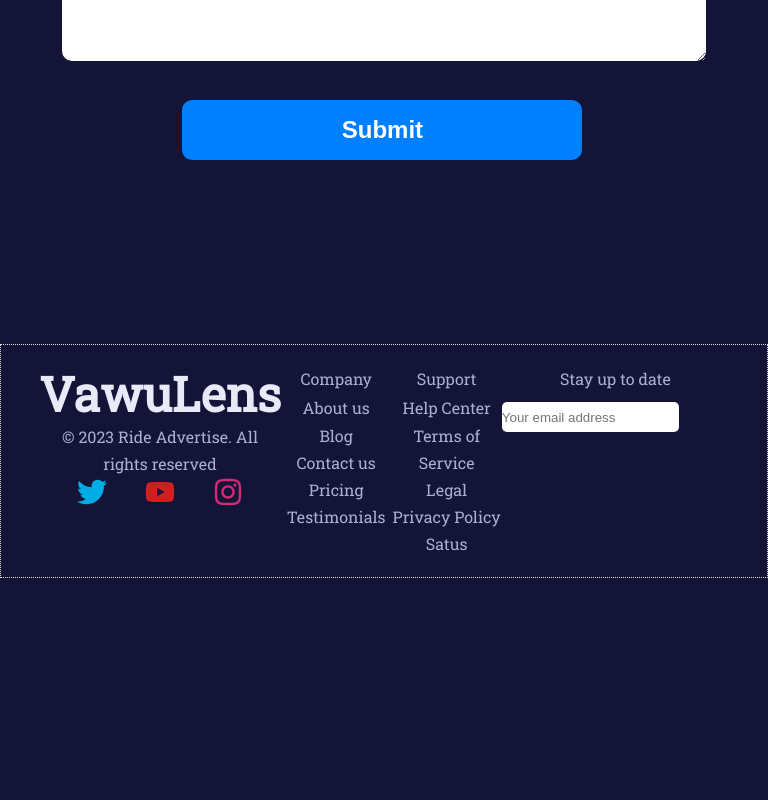
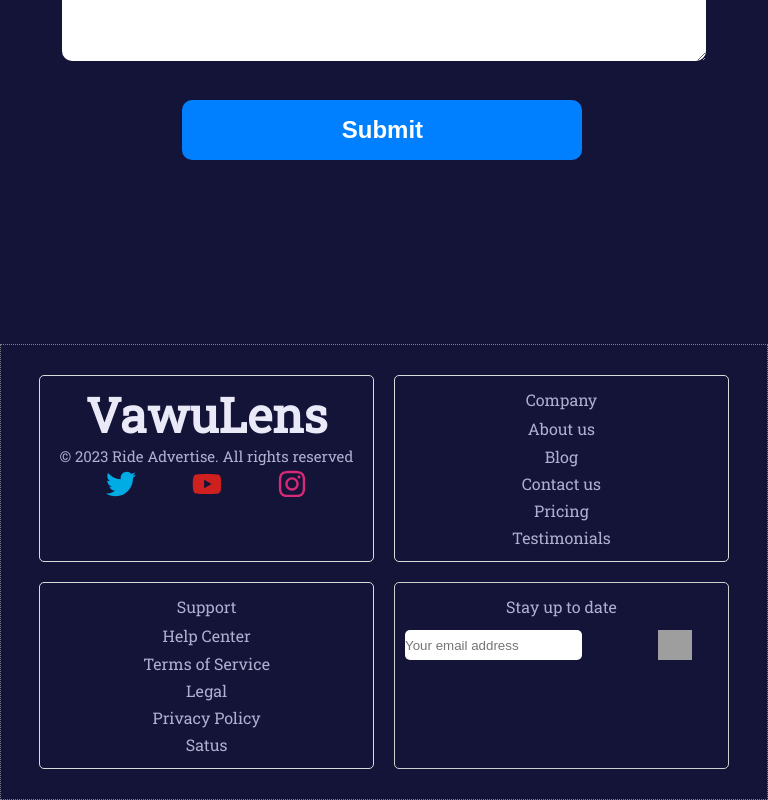
Before and after one commit to suhail3535/FitnessWorldwebApp, a React (Create React App) app: page /contact in a window 768 px wide. Shown: the part 1144-1944 px from the top of the page. Before the commit the page ends 1722 px from the top, so only its background shows below. Built offline with nearby package versions, Linux system fonts and the light colour scheme; grey boxes are pictures that could not be loaded.

Commit message:
update mentors page

```diff
--- a/src/Components/footer.css
+++ b/src/Components/footer.css
@@ -1,5 +1,5 @@
 .footer_div {
-  border: 1px dotted rgb(223, 223, 220);
+  border: 1px dotted gray;
   width: 100%;
   text-align: center;
   padding: 20px;
@@ -30,7 +30,7 @@
     margin: 10px auto;
     padding-bottom: 10px;
     display: flex;
-    justify-content: space-between;
+    justify-content: space-around;
 
 }
 .input input{
@@ -49,12 +49,13 @@
     border: 1px solid rgb(218, 218, 216);
     width: 100%;
     margin: 10px auto;
+    padding: 10px;
 }
 .last_card{
     border: 1px solid rgb(207, 207, 204);
     width: 100%;
     margin: 10px auto;
-    padding-bottom: 10px;
+    padding: 10px;
 
 }
  .ptag{
@@ -67,3 +68,37 @@
     /* flex-direction: column; */
 }
 }
+
+@media (min-width: 421px) and (max-width: 768px) {
+.card_div {
+  /* border: 2px solid rgb(0, 195, 255); */
+  display: grid;
+  grid-template-columns: repeat(2,1fr);
+  grid-column-gap: 20px;
+
+}
+.first_card{
+    border: 1px solid rgb(218, 218, 216);
+    width: 100%;
+    margin: 10px auto;
+    padding: 10px;
+    border-radius: 5px;
+}
+.last_card{
+    border: 1px solid rgb(207, 207, 204);
+    width: 100%;
+    border-radius: 5px;
+    margin: 10px auto;
+    padding: 10px;
+
+}
+ .ptag{
+    /* color :red; */
+    font-size: 15px;
+}
+.last_card div{
+    display: flex;
+    justify-content: space-around;
+    /* flex-direction: column; */
+}
+}
--- a/src/Pages/trainers/Trainers.jsx
+++ b/src/Pages/trainers/Trainers.jsx
@@ -1,26 +1,28 @@
-import React from 'react'
-import "./trainer.css"
-import { trainers } from "../../data.js"
+import React from "react";
+import "./trainer.css";
+import { trainers } from "../../data.js";
 const Trainers = () => {
   return (
     <div className="trainer_div">
-      <h1 style={{ marginBottom: "2rem", textAlign: "center" }}>Meet Our Trainers</h1>
+      <h1 style={{ marginBottom: "2rem", textAlign: "center" }}>
+        Meet Our Trainers
+      </h1>
       <div id="trainer_details_div">
-        {trainers.map((item,index) => {
-          return <div key={index}>
-            <img src={item.image} alt="img" />
-            <h2>{item.name}</h2>
-            <h5>{item.job}</h5>
+        {trainers.map((item, index) => {
+          return (
+            <div  className="trainer_card" key={index}>
+              <div className="trainer_image">
 
-          </div>
+                <img src={item.image} alt="img" />
+              </div>
+              <h2>{item.name}</h2>
+              <h5>{item.job}</h5>
+            </div>
+          );
         })}
+      </div>
     </div>
+  );
+};
 
-
-
-
-    </div>
-  )
-}
-
-export default Trainers
+export default Trainers;
--- a/src/Pages/trainers/trainer.css
+++ b/src/Pages/trainers/trainer.css
@@ -12,11 +12,9 @@
   display: grid;
   grid-template-columns: repeat(3, 1fr);
   gap: 2rem;
-
-
 }
 
-#trainer_details_div div {
+.trainer_card {
   border: 2px solid transparent;
   border-radius: 1% 20%;
   background: var(--color-gray-500);
@@ -25,27 +23,38 @@ margin-top: 2rem;
   padding: 1rem;
   transition: transform 0.5s ease-in-out;
 }
-#trainer_details_div div:hover {
+.trainer_card:hover {
   border: 1px solid gray;
   transition: var(--transition);
   border-radius: 1% 20%;
   text-align: center;
   cursor: pointer;
   padding: 1rem;
-        transform: scale(1.1);
-
 }
-#trainer_details_div div img {
+.trainer_image{
+    /* border: 1px solid green; */
+    padding: 10px;
+    overflow: hidden;
+    transition: all 0.8s ease-in-out;
+}
+.trainer_image img {
   /* border: 2px solid yellow; */
   width: 80%;
   display: flex;
+    transition: all 0.6s ease-in-out;
+
   border-radius: 10px;
 
   justify-content: center;
   align-items: center;
   margin: auto;
 }
+.trainer_image img:hover{
+    cursor: pointer;
+  transform: scale(1.1);
 
+
+}
 /* ------------Media Query----------- */
 /* ------------For Mobile Screen--------- */
 @media screen and (min-width: 280px) and (max-width: 768px) {
@@ -58,7 +67,7 @@ margin-top: 2rem;
     grid-template-columns: repeat(1, 1fr);
     gap: 2rem;
   }
-    #trainer_details_div div {
+  .trainer_card {
     border: 2px solid transparent;
     border-radius: 1% 20%;
     background: var(--color-gray-500);
@@ -66,7 +75,7 @@ margin-top: 2rem;
     text-align: center;
     padding: 1rem;
   }
-    #trainer_details_div div:hover {
+ .trainer_card:hover {
     border: 1px solid gray;
     transition: var(--transition);
     border-radius: 1% 20%;
@@ -74,7 +83,7 @@ margin-top: 2rem;
     cursor: pointer;
     padding: 1rem;
   }
-    #trainer_details_div div img {
+  .trainer_image img {
     /* border: 2px solid yellow; */
     width: 80%;
     display: flex;
```
Lines whose indentation alone changed are shown as unchanged.
